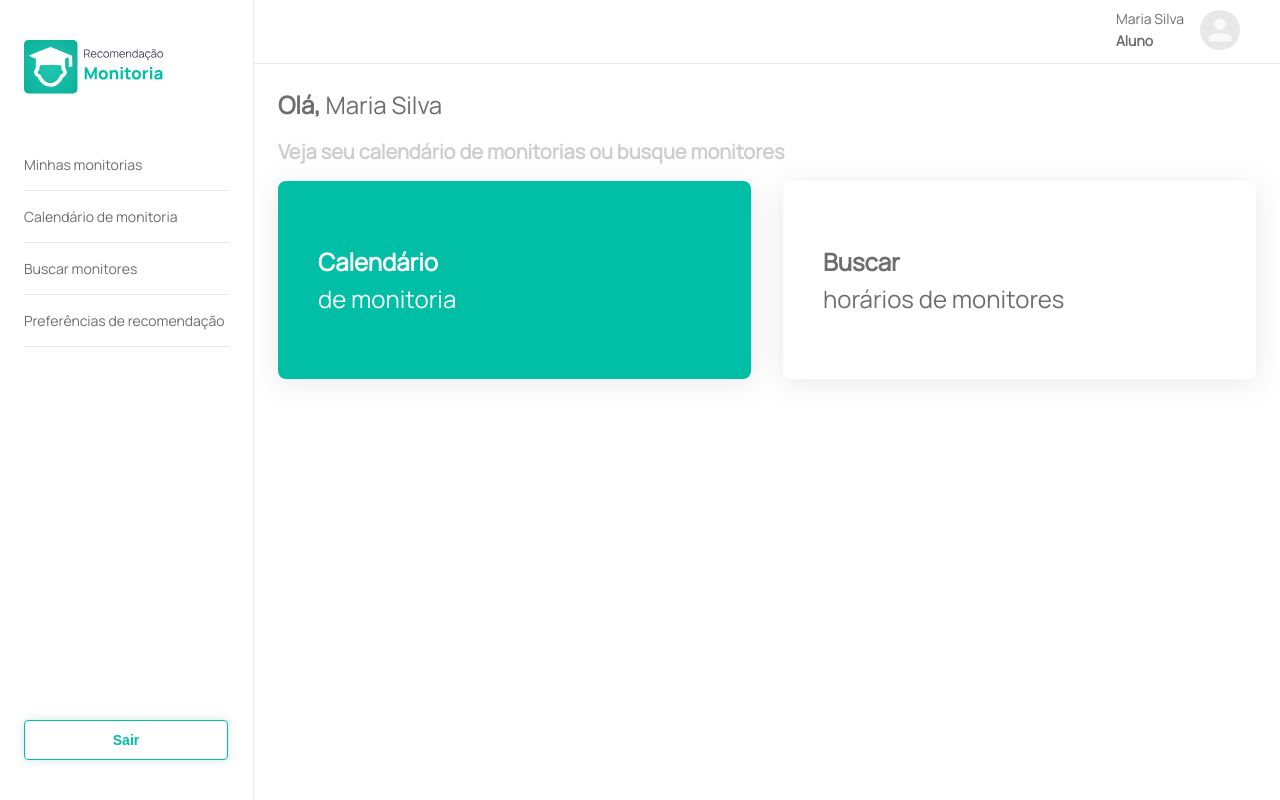
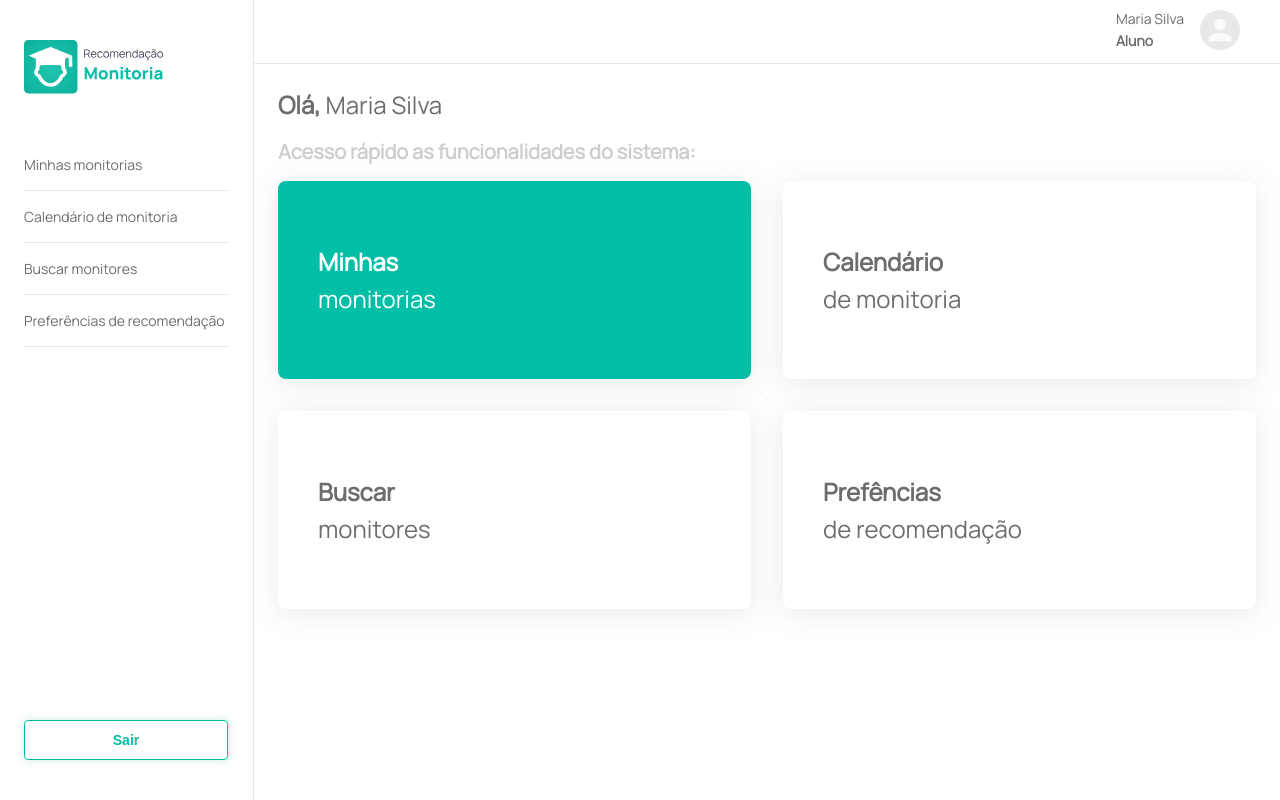
Before and after one commit to biachiarelli/monitoria-app, a React (Create React App) app: page / in a window 1280 px wide. Built offline with nearby package versions, Linux system fonts and the light colour scheme.

Commit message:
Ajuste no menu

```diff
--- a/src/components/Navbar/index.jsx
+++ b/src/components/Navbar/index.jsx
@@ -17,6 +17,19 @@ const Navbar = (props) => {
     }
   }
 
+  function isActive(label) {
+    const pathname = window.location.pathname;
+    let r = false;
+
+    props.menu.forEach(item => {
+      if(item.link === pathname && item.label === label){
+        r = true
+      }
+    });
+
+    return r;
+  }
+
   return (
     <div className={`Navbar ${showMenuMobile ? "showMenu" : ""}`}>
       <div className='Navbar-mobile' >
@@ -29,7 +42,7 @@ const Navbar = (props) => {
         <div className='Navbar-menu'>
 
           {props.menu.map((item, index) => (
-            <div key={index} className='Navbar-menu__item' onClick={() => navigate(item.link)} >
+            <div key={index} className={`Navbar-menu__item ${isActive(item.label) ? "active" : ""}`} onClick={() => navigate(item.link)} >
                 {item.label}
             </div>
           ))}
--- a/src/pages/HomeEmpty/home-empty.scss
+++ b/src/pages/HomeEmpty/home-empty.scss
@@ -27,18 +27,16 @@
     }
 
     &-options {
-        display: flex;
-        flex-direction: row;
-        align-items: flex-start;
+        display: grid;
+        grid-template-columns: 1fr 1fr;
         padding: 0px;
         gap: 32px;
 
         @include max-md {
-            flex-direction: column;
+            grid-template-columns: 1fr;
         }
 
         &__card {
-            width: 100%;
             border-radius: 8px;
             box-shadow: 0px 4px 28px rgba(171, 171, 171, 0.25);
             background-color: $white;
--- a/src/pages/HomeEmpty/index.jsx
+++ b/src/pages/HomeEmpty/index.jsx
@@ -13,14 +13,21 @@ const HomeEmpty = () => {
     <GridTemplate>
         <div className="Home-empty">
           <h1 className="Home-empty-title"> <span  className="bold">Olá,</span> {info.name}</h1>
-          <h2 className="Home-empty-subtitle">Veja seu calendário de monitorias ou busque monitores</h2>
+          <h2 className="Home-empty-subtitle">Acesso rápido as funcionalidades do sistema:</h2>
         </div>
         <div className="Home-empty-options">
-          <div className="Home-empty-options__card color"  onClick={() => navigate("/calendario")}>
+          <div className="Home-empty-options__card color"  onClick={() => navigate("/minhas-monitorias")}>
+            <span className="bold">Minhas</span> monitorias
+          </div>
+
+          <div className="Home-empty-options__card"  onClick={() => navigate("/calendario")}>
             <span className="bold">Calendário</span> de monitoria
           </div>
           <div className="Home-empty-options__card"  onClick={() => navigate("/monitores")}>
-            <span className="bold">Buscar</span> horários de monitores
+            <span className="bold">Buscar</span> monitores
+          </div>
+          <div className="Home-empty-options__card"  onClick={() => navigate("/preferencias")}>
+            <span className="bold">Prefências</span> de recomendação
           </div>
         </div>
     </GridTemplate>
```
